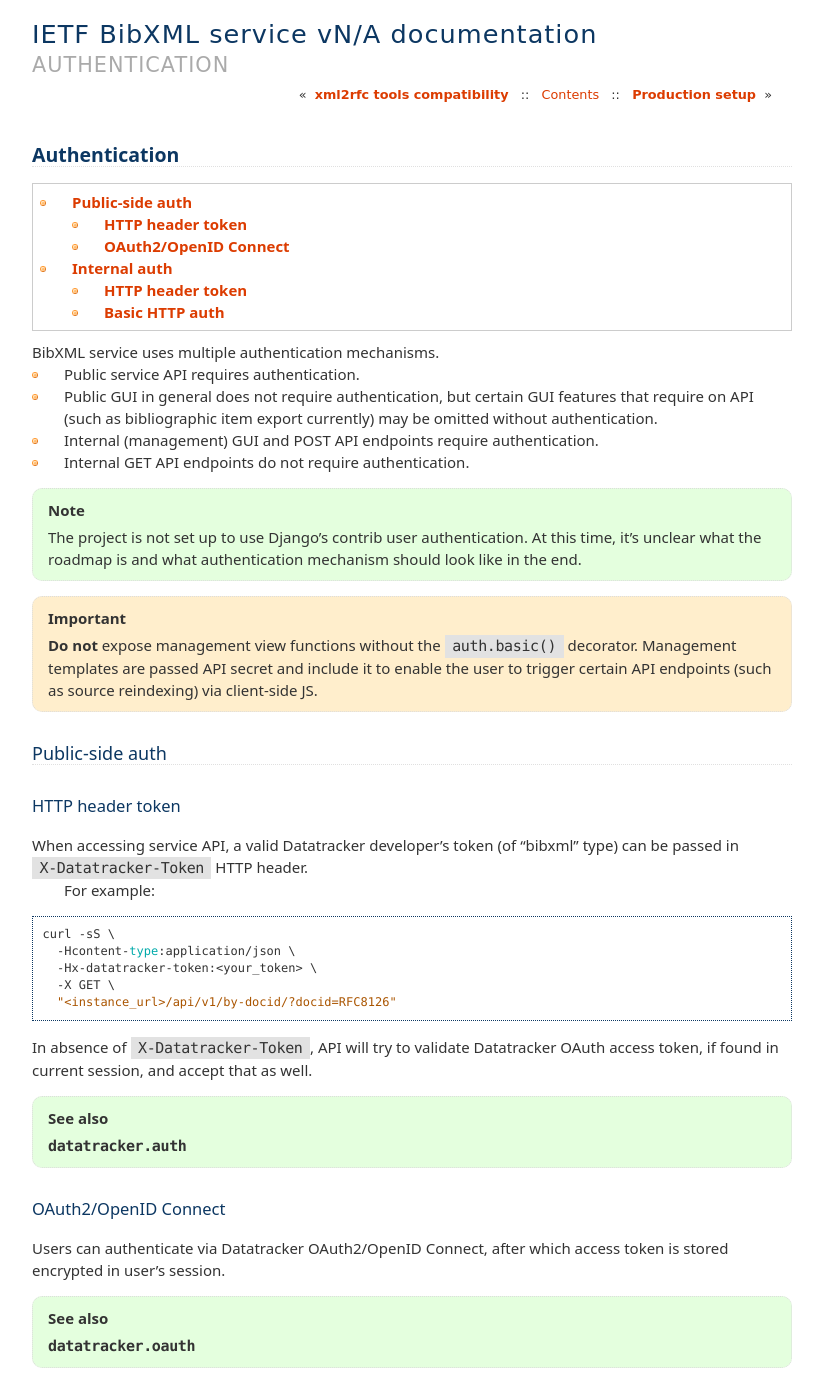
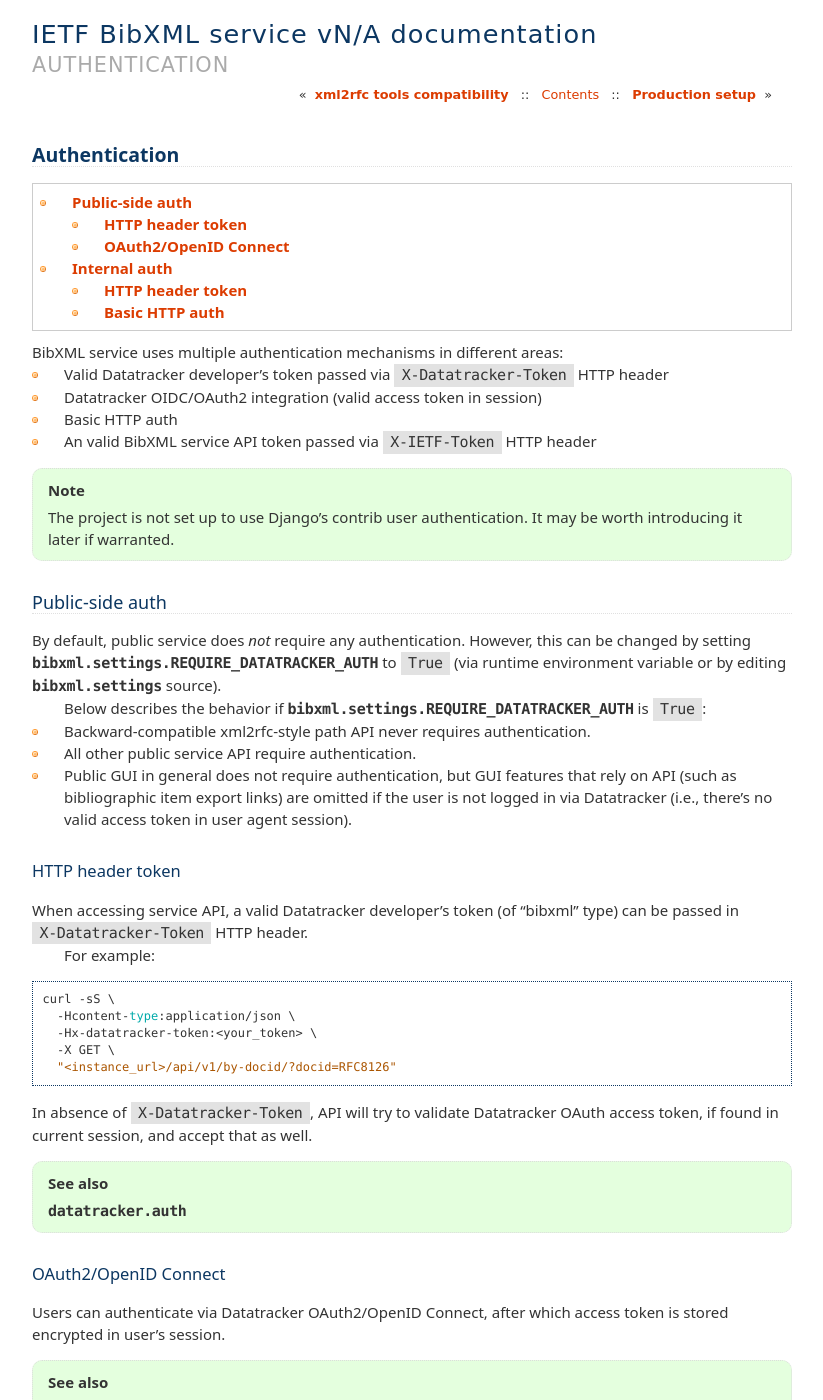
Before and after one commit to ietf-tools/bibxml-service, a Sphinx documentation site: the page built from docs/topics/auth.rst, in a window 1280 px wide and 1400 px high. Shown: the whole window, without its empty margins (228-1051 px from the left). Built offline with Sphinx 7.4.7, drawn with Linux system fonts in a browser that asks for light colours; pages that are not in the unit, such as notebooks, are missing from menus; some of the changed text lies outside the part shown.

Commit message:
chore: +`REQUIRE_DATATRACKER_AUTH` setting

```diff
--- a/docker-compose.yml
+++ b/docker-compose.yml
@@ -100,6 +100,7 @@
       MATOMO_URL: ${MATOMO_URL}
       MATOMO_SITE_ID: ${MATOMO_SITE_ID}
       MATOMO_TAG_MANAGER_CONTAINER: ${MATOMO_TAG_MANAGER_CONTAINER}
+      REQUIRE_DATATRACKER_AUTH: ${REQUIRE_DATATRACKER_AUTH:-0}
       DATATRACKER_CLIENT_ID: ${DATATRACKER_CLIENT_ID}
       DATATRACKER_CLIENT_SECRET: ${DATATRACKER_CLIENT_SECRET}
       PYTHONUNBUFFERED: 1
--- a/docs/topics/auth.rst
+++ b/docs/topics/auth.rst
@@ -5,34 +5,35 @@
 .. contents::
    :local:
 
-BibXML service uses multiple authentication mechanisms.
+BibXML service uses multiple authentication mechanisms in different areas:
 
-- Public service API requires authentication.
-
-- Public GUI in general does not require authentication,
-  but certain GUI features that require on API (such as bibliographic
-  item export currently) may be omitted without authentication.
-
-- Internal (management) GUI and POST API endpoints
-  require authentication.
-
-- Internal GET API endpoints do not require authentication.
+- Valid Datatracker developer’s token passed via ``X-Datatracker-Token`` HTTP header
+- Datatracker OIDC/OAuth2 integration (valid access token in session)
+- Basic HTTP auth
+- An valid BibXML service API token passed via ``X-IETF-Token`` HTTP header
 
 .. note::
 
    The project is not set up to use Django’s contrib user authentication.
-   At this time, it’s unclear what the roadmap is and what authentication
-   mechanism should look like in the end.
-
-.. important::
-
-   **Do not** expose management view functions without the ``auth.basic()`` decorator.
-   Management templates are passed API secret
-   and include it to enable the user to trigger certain API endpoints
-   (such as source reindexing) via client-side JS.
+   It may be worth introducing it later if warranted.
 
 Public-side auth
 ================
+
+By default, public service does *not* require any authentication.
+However, this can be changed by setting :data:`bibxml.settings.REQUIRE_DATATRACKER_AUTH` to ``True``
+(via runtime environment variable or by editing :mod:`bibxml.settings` source).
+
+Below describes the behavior if :data:`bibxml.settings.REQUIRE_DATATRACKER_AUTH` is ``True``:
+
+- Backward-compatible xml2rfc-style path API never requires authentication.
+
+- All other public service API require authentication.
+
+- Public GUI in general does not require authentication,
+  but GUI features that rely on API (such as bibliographic
+  item export links) are omitted if the user is not logged in via Datatracker
+  (i.e., there’s no valid access token in user agent session).
 
 HTTP header token
 -----------------
@@ -65,11 +66,25 @@
 Internal auth
 =============
 
+- Internal (management) GUI and POST API endpoints
+  require authentication.
+
+- Internal GET API endpoints do not require authentication.
+
 Internal authentication uses tokens provisioned at build or deploy time
 via the ``API_SECRET`` and ``EXTRA_API_SECRETS`` environment variables,
 and are used in ways described below.
 
-Note: the service does not track activity per token API secret token.
+.. note:: This service does not track activity per token API secret token.
+
+.. important::
+
+   All management view functions **must** be wrapped
+   in :func:`management.auth.basic()` decorator.
+
+   Management templates are passed API secret
+   and include it to enable the user to trigger certain API endpoints
+   (such as source reindexing) via client-side JS.
 
 .. seealso:: :mod:`management.auth`, :data:`bibxml.settings.API_SECRETS`
 
```
Also changed, not shown: docs/ref/env.rst (+12 -0 lines), 5 other files.
